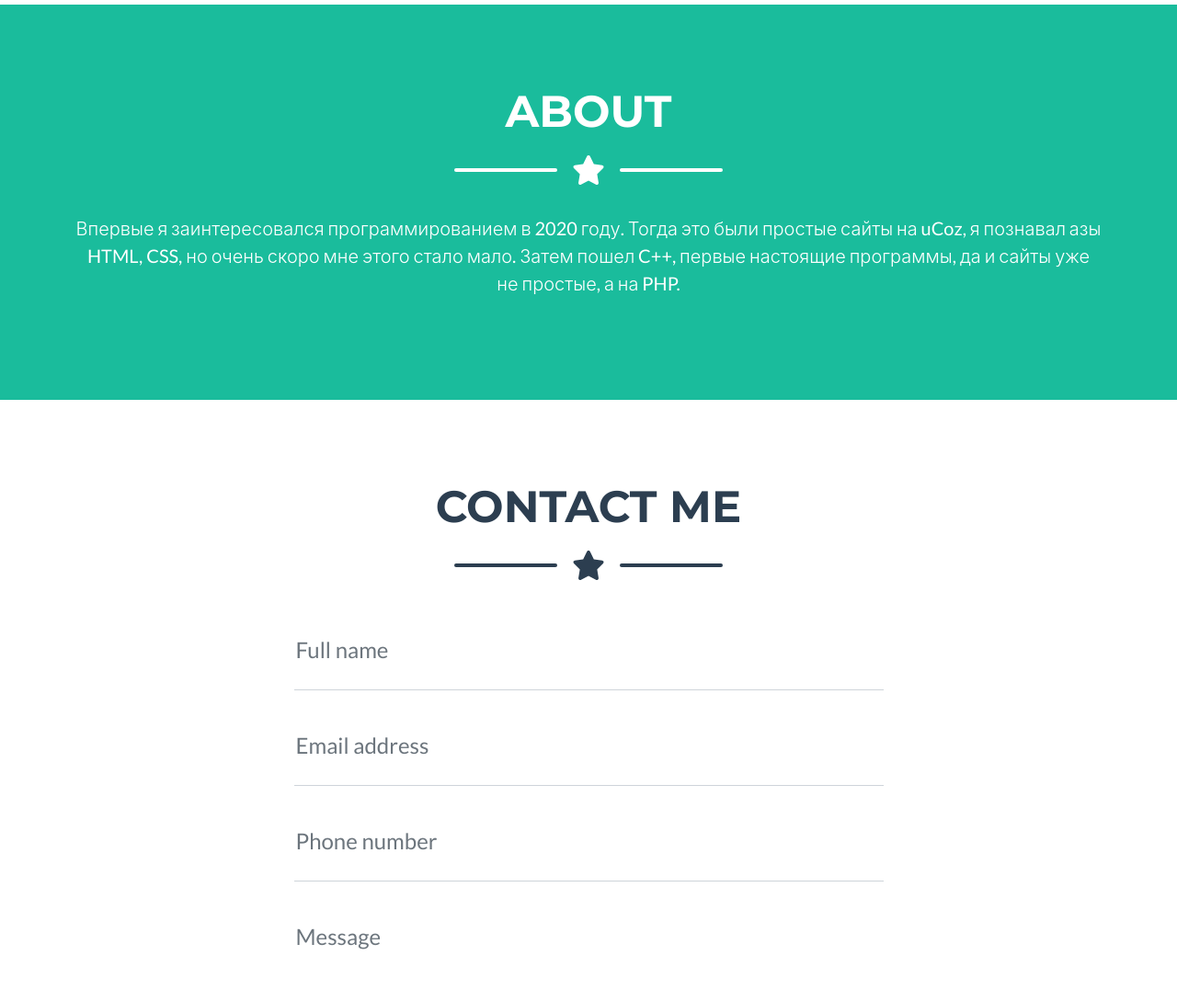
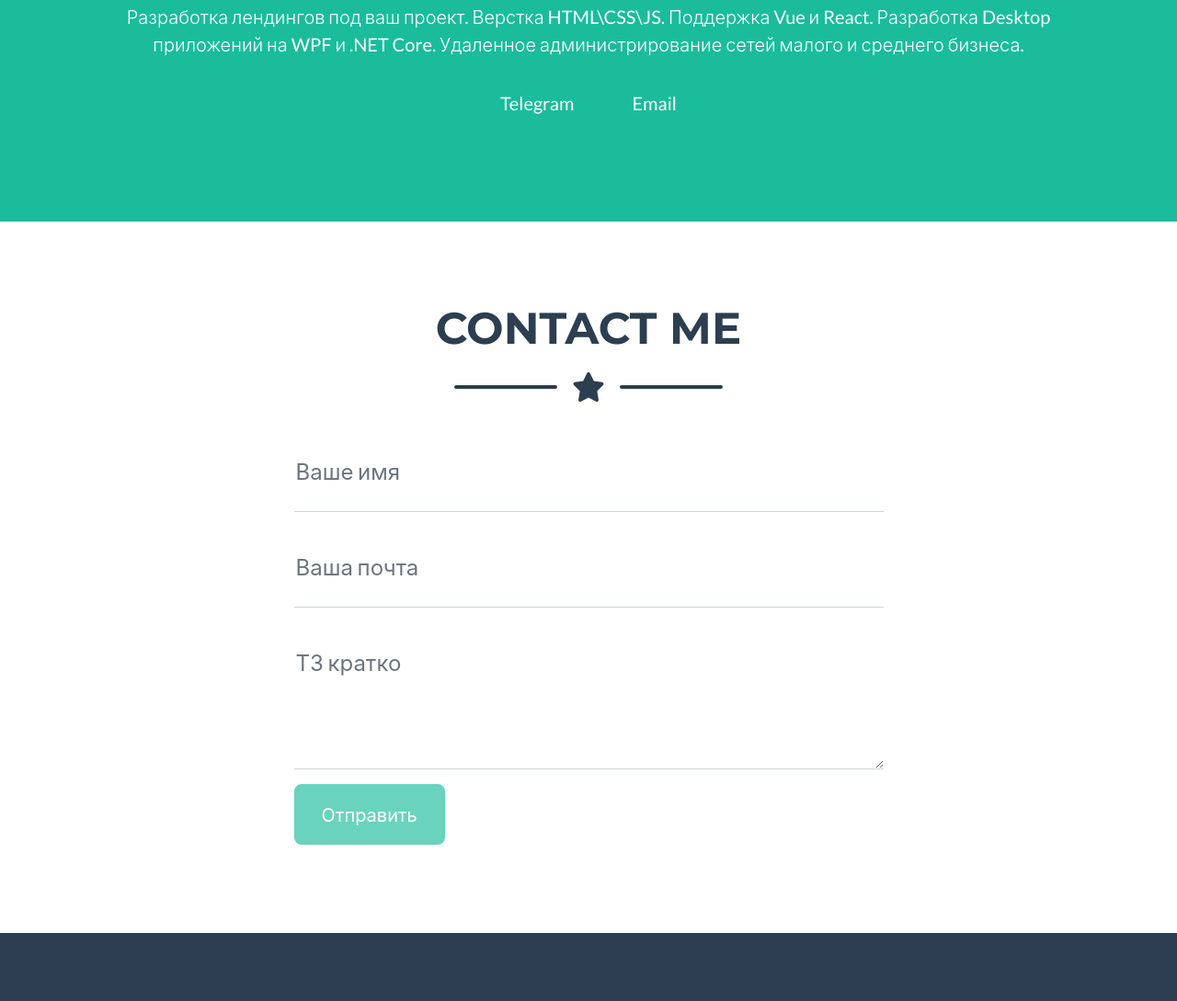
Before and after one commit to myg1tsh1t/landing, a plain HTML site: page index.html in a window 1280 px wide. Shown: the part 1711-2800 px from the top of the page at 92% size. Drawn offline with nearby package versions, Linux system fonts and the light colour scheme.

Commit message:
Update index.html

```diff
--- a/index.html
+++ b/index.html
@@ -31,14 +31,14 @@
         </nav>
         <header class="masthead bg-primary text-white text-center">
             <div class="container d-flex align-items-center flex-column">
-                <img class="masthead-avatar mb-5" src="assets/img/avataaars.svg" alt="..." />
+                <img class="masthead-avatar mb-5" src="assets/img/eblo.png" alt="..." />
                 <h1 class="masthead-heading text-uppercase mb-0">Alexander Manyurov</h1>
                 <div class="divider-custom divider-light">
                     <div class="divider-custom-line"></div>
                     <div class="divider-custom-icon"><i class="fas fa-star"></i></div>
                     <div class="divider-custom-line"></div>
                 </div>
-                <p class="masthead-subheading font-weight-light mb-0">Веб-дизайнер - Иллюстратор</p>
+                <p class="masthead-subheading font-weight-light mb-0">ZXC ghoul - phisyc SF - coil master</p>
             </div>
         </header>
         <section class="page-section portfolio" id="portfolio">
@@ -110,7 +110,11 @@
                     <div class="divider-custom-line"></div>
                 </div>
                 <div class="row">
-                     <div class="text-center"><p class="lead">Впервые я заинтересовался программированием в 2020 году. Тогда это были простые сайты на uCoz, я познавал азы HTML, CSS, но очень скоро мне этого стало мало. Затем пошел C++, первые настоящие программы, да и сайты уже не простые, а на PHP.</p></div>
+                     <div class="text-center"><p class="lead">Разработка лендингов под ваш проект. Верстка HTML\CSS\JS. Поддержка Vue и React. Разработка Desktop приложений на WPF и .NET Core. Удаленное администрирование сетей малого и среднего бизнеса.</p>
+					 <a href="https://t.me/memphis1251" class="btn btn-primary btn-xl enabled">Telegram</a>
+					 <a href="mailto:someone@yoursite.com" class="btn btn-primary btn-xl enabled">Email</a>
+
+					 </div>
                 </div>
             </div>
         </section>
@@ -128,35 +132,30 @@
                         <form id="contactForm" data-sb-form-api-token="API_TOKEN">
                             <div class="form-floating mb-3">
                                 <input class="form-control" id="name" type="text" placeholder="Enter your name..." data-sb-validations="required" />
-                                <label for="name">Full name</label>
+                                <label for="name">Ваше имя</label>
                                 <div class="invalid-feedback" data-sb-feedback="name:required">A name is required.</div>
                             </div>
                             <div class="form-floating mb-3">
                                 <input class="form-control" id="email" type="email" placeholder="name@example.com" data-sb-validations="required,email" />
-                                <label for="email">Email address</label>
+                                <label for="email">Ваша почта</label>
                                 <div class="invalid-feedback" data-sb-feedback="email:required">An email is required.</div>
                                 <div class="invalid-feedback" data-sb-feedback="email:email">Email is not valid.</div>
                             </div>
                             <div class="form-floating mb-3">
-                                <input class="form-control" id="phone" type="tel" placeholder="(123) 456-7890" data-sb-validations="required" />
-                                <label for="phone">Phone number</label>
-                                <div class="invalid-feedback" data-sb-feedback="phone:required">A phone number is required.</div>
-                            </div>
-                            <div class="form-floating mb-3">
                                 <textarea class="form-control" id="message" type="text" placeholder="Enter your message here..." style="height: 10rem" data-sb-validations="required"></textarea>
-                                <label for="message">Message</label>
+                                <label for="message">ТЗ кратко</label>
                                 <div class="invalid-feedback" data-sb-feedback="message:required">A message is required.</div>
                             </div>
 
                             <div class="d-none" id="submitSuccessMessage">
                                 <div class="text-center mb-3">
-                                    <div class="fw-bolder">Form submission successful!</div>
+                                    <div class="fw-bolder">Сообщение отправлено!</div>
 
                                 </div>
                             </div>
 
                             <div class="d-none" id="submitErrorMessage"><div class="text-center text-danger mb-3">Error sending message!</div></div>
-                            <button class="btn btn-primary btn-xl disabled" id="submitButton" type="submit">Send</button>
+                            <button class="btn btn-primary btn-xl disabled" id="submitButton" type="submit">Отправить</button>
                         </form>
                     </div>
                 </div>
@@ -170,9 +169,9 @@
 					<div class="text-center">
 						<h4 class="text-uppercase mb-4">Location</h4>
                         <p class="lead mb-0">
-                            2215 John Daniel Drive
+                            LSTU Lipetsk
                             <br />
-                            Clark, MO 65243
+                            Russian Federation
                         </p>
 					</div>
                 </div>
```
